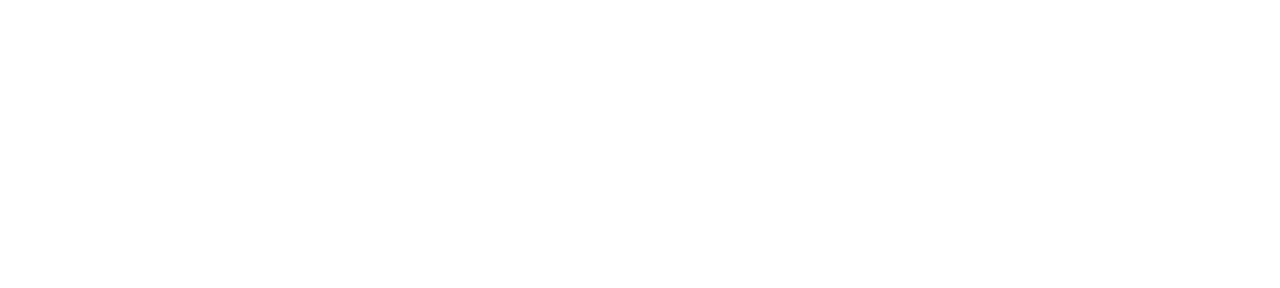
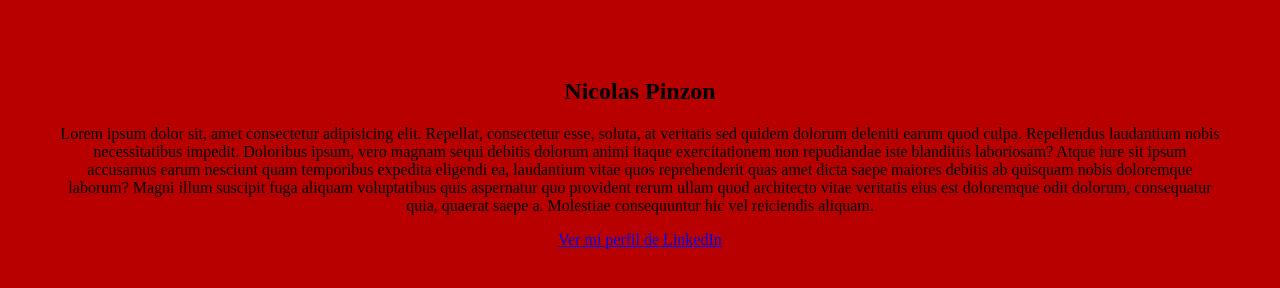
Before and after one commit to nicolas21012005/mi-historia, a plain HTML site: page index.html in a window 1280 px wide. Drawn offline with Linux system fonts and the light colour scheme.

Commit message:
Contenido inicial de mi perfil y estilos del body

```diff
--- a/css/styles.css
+++ b/css/styles.css
@@ -0,0 +1,8 @@
+body {
+    background-color: #B80000;
+    color: black;
+    text-align: center;
+    padding: 50px;
+    box-sizing: border-box;
+
+}
--- a/index.html
+++ b/index.html
@@ -9,7 +9,21 @@
 </head>
 
 <body>
+    <section>
 
+        <h1>Nicolas Pinzon</h1>
+        <p>Lorem ipsum dolor sit, amet consectetur adipisicing elit. Repellat, consectetur esse, soluta, at veritatis
+            sed quidem dolorum deleniti earum quod culpa. Repellendus laudantium nobis necessitatibus impedit. Doloribus
+            ipsum, vero magnam sequi debitis dolorum animi itaque exercitationem non repudiandae iste blanditiis
+            laboriosam? Atque iure sit ipsum accusamus earum nesciunt quam temporibus expedita eligendi ea, laudantium
+            vitae quos reprehenderit quas amet dicta saepe maiores debitis ab quisquam nobis doloremque laborum? Magni
+            illum suscipit fuga aliquam voluptatibus quis aspernatur quo provident rerum ullam quod architecto vitae
+            veritatis eius est doloremque odit dolorum, consequatur quia, quaerat saepe a. Molestiae consequuntur hic
+            vel reiciendis aliquam.</p>
+        <a href="linkedin.com">Ver mi perfil de LinkedIn</a>
+
+
+    </section>
 </body>
 
 </html>
```
